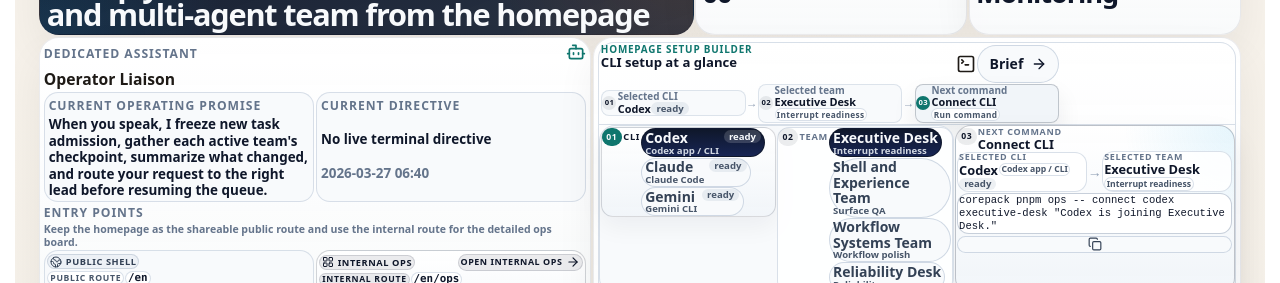
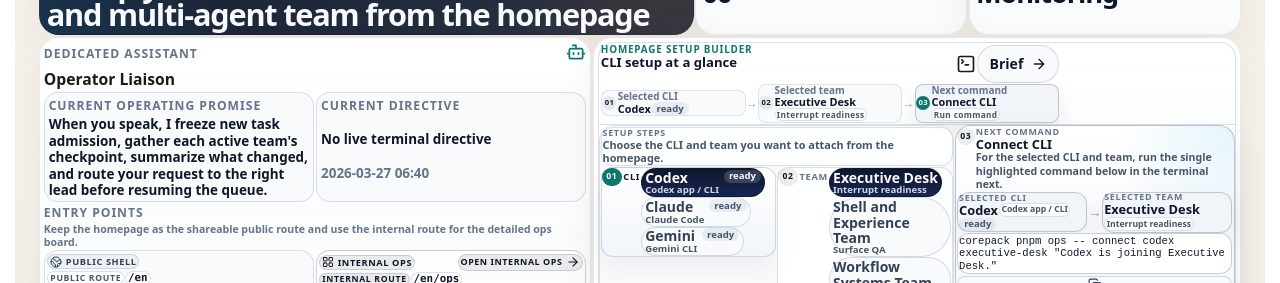
Before and after one commit to GongJae00/research-pages, a Next.js app in the folder apps/web/: page /en in a window 1280 px wide. Shown: the part 1640-1923 px from the top of the page. Built offline with nearby package versions, Linux system fonts and the light colour scheme; no server answers.

Commit message:
Autonomy batch 1858: shell-experience, workflow-systems

```diff
--- a/apps/web/src/components/homepage-agent-control-section.module.css
+++ b/apps/web/src/components/homepage-agent-control-section.module.css
@@ -1801,9 +1801,11 @@
 
 .setupSelectionLead {
   display: grid;
-  gap: 0;
-  padding: 0 0.05rem 0.03rem;
-  border-bottom: 1px solid rgba(203, 213, 225, 0.72);
+  gap: 0.02rem;
+  padding: 0.04rem 0.05rem;
+  border: 1px solid rgba(203, 213, 225, 0.72);
+  border-radius: 12px;
+  background: rgba(255, 255, 255, 0.84);
 }
 
 .setupSelectionLeadTop {
@@ -1951,6 +1953,7 @@
 
 .nextCommandHelp {
   margin: 0;
+  max-width: 23rem;
   color: #475569;
   font-size: 0.66rem;
   font-weight: 700;
--- a/apps/web/src/components/homepage-agent-control-section.tsx
+++ b/apps/web/src/components/homepage-agent-control-section.tsx
@@ -584,11 +584,12 @@ export function HomepageAgentControlSection({
                       <div className={styles.nextCommandIntroCopy}>
                         <span className={styles.setupSelectionLeadLabel}>{copy.nextCommandLabel}</span>
                         <strong>{nextSetupCommandTitle}</strong>
+                        <p className={styles.nextCommandHelp}>{copy.nextCommandHelp}</p>
                       </div>
                     </div>
 
                     <div className={styles.nextCommandPath} aria-label={copy.activeSetup}>
-                      <div className={styles.nextCommandPathSegment}>
+                      <div className={`${styles.nextCommandPathSegment} ${styles.nextCommandPathSegmentActive}`}>
                         <span className={styles.nextCommandPathMeta}>{copy.selectedCli}</span>
                         <div className={styles.nextCommandLabelRow}>
                           <strong>{selectedProvider?.label ?? "-"}</strong>
@@ -611,7 +612,7 @@ export function HomepageAgentControlSection({
                         &rarr;
                       </span>
 
-                      <div className={styles.nextCommandPathSegment}>
+                      <div className={`${styles.nextCommandPathSegment} ${styles.nextCommandPathSegmentActive}`}>
                         <span className={styles.nextCommandPathMeta}>{copy.selectedTeamLabel}</span>
                         <div className={styles.nextCommandLabelRow}>
                           <strong>{selectedTeam?.name ?? "-"}</strong>
@@ -642,6 +643,13 @@ export function HomepageAgentControlSection({
               ) : null}
 
               <div className={styles.setupSelectionPanel} aria-label={getSetupInputLabel(locale)}>
+                <div className={styles.setupSelectionLead}>
+                  <div className={styles.setupSelectionLeadTop}>
+                    <span className={styles.setupSelectionLeadLabel}>{copy.setupStepsLabel}</span>
+                  </div>
+                  <p className={styles.setupSelectionLeadHint}>{copy.setupSteps[0]}</p>
+                </div>
+
                 <div className={styles.setupPickerGrid}>
                   <div className={`${styles.setupPicker} ${styles.setupPickerPrimary}`} aria-label={copy.chooseProvider}>
                     <div className={styles.setupPickerLabelGroup}>
```
Also changed, not shown: apps/web/src/components/affiliation-workspace.tsx (+2 -6 lines).
